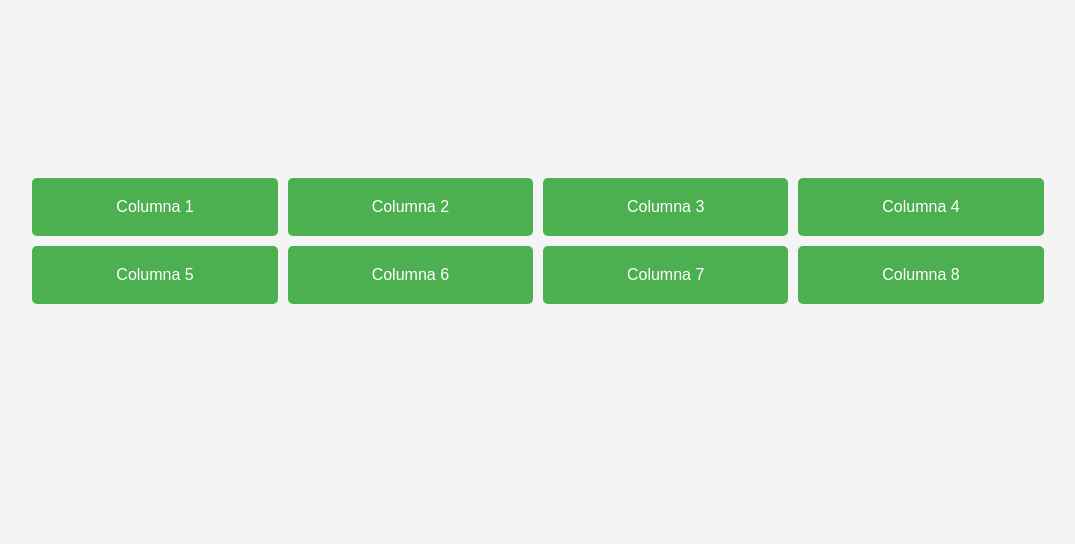
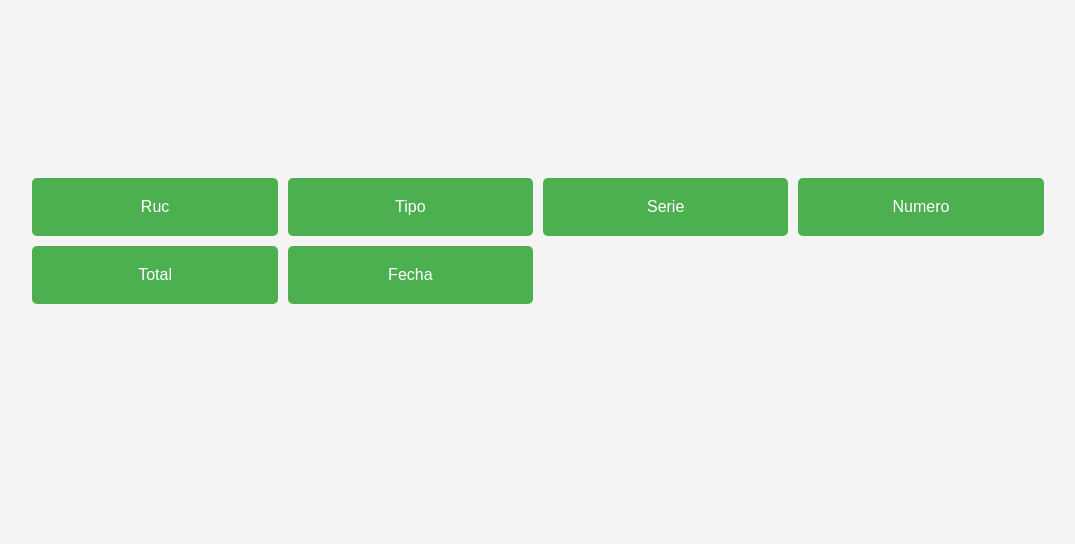
Before and after one commit to ilich2015/Web, a Flask app: page / in a window 1280 px wide. Shown: the part 167-711 px from the top of the page, without its empty margins (102-1177 px from the left). Run offline with Flask 3, Linux system fonts and the light colour scheme.

Commit message:
Update index.html

```diff
--- a/templates/index.html
+++ b/templates/index.html
@@ -31,14 +31,13 @@
 </head>
 <body>
     <div class="grid-container">
-        <div class="grid-item">Columna 1</div>
-        <div class="grid-item">Columna 2</div>
-        <div class="grid-item">Columna 3</div>
-        <div class="grid-item">Columna 4</div>
-        <div class="grid-item">Columna 5</div>
-        <div class="grid-item">Columna 6</div>
-        <div class="grid-item">Columna 7</div>
-        <div class="grid-item">Columna 8</div>
+        <div class="grid-item">Ruc</div>
+        <div class="grid-item">Tipo</div>
+        <div class="grid-item">Serie</div>
+        <div class="grid-item">Numero</div>
+        <div class="grid-item">Total</div>
+        <div class="grid-item">Fecha</div>
+
     </div>
 </body>
 </html>
```
